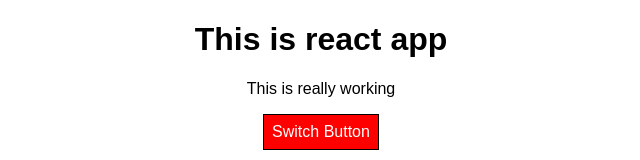
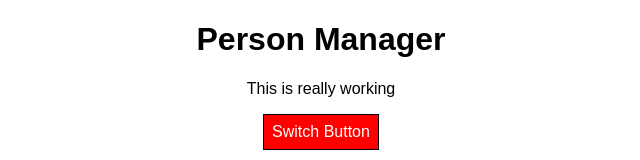
Before and after one commit to shavzzhussain/udemy-react, a React app in the folder react-complete-guide/: page / in a window 1280 px wide. Shown: the top 160 px of the page, without its empty margins (319-959 px from the left). Built offline with nearby package versions, Linux system fonts and the light colour scheme.

Commit message:
passing props to the class based components

```diff
--- a/react-complete-guide/src/components/Cockpit/Cockpit.js
+++ b/react-complete-guide/src/components/Cockpit/Cockpit.js
@@ -3,7 +3,7 @@
 
 const cockpit = (props) => {
     const assignedClasses = []
-      if (props.persons.length <=2) {
+      if (props.persons.length <=2 ) {
         assignedClasses.push(classes.red)
       }
       if (props.persons.length <=1) {
@@ -11,7 +11,7 @@
       }
     return (
         <div>
-             <h1>This is react app</h1>
+             <h1>{props.title}</h1>
         <p className={assignedClasses.join(' ')}>This is really working</p>
         <button className={classes.Button} onClick={props.clicked}>Switch Button</button>
         </div>
--- a/react-complete-guide/src/containers/App.js
+++ b/react-complete-guide/src/containers/App.js
@@ -57,6 +57,7 @@
     return (
         <div className={Styleclasses.App}>
             <Cockpit
+            title={this.props.appTitle}
             clicked={this.tooglePersonHandler}
             persons={this.state.persons}
             showPerson= {this.state.showPerson}
--- a/react-complete-guide/src/index.js
+++ b/react-complete-guide/src/index.js
@@ -4,5 +4,5 @@
 import App from './containers/App';
 import registerServiceWorker from './registerServiceWorker';
 
-ReactDOM.render(<App />, document.getElementById('root'));
+ReactDOM.render(<App appTitle='Person Manager' />, document.getElementById('root'));
 registerServiceWorker();
```
